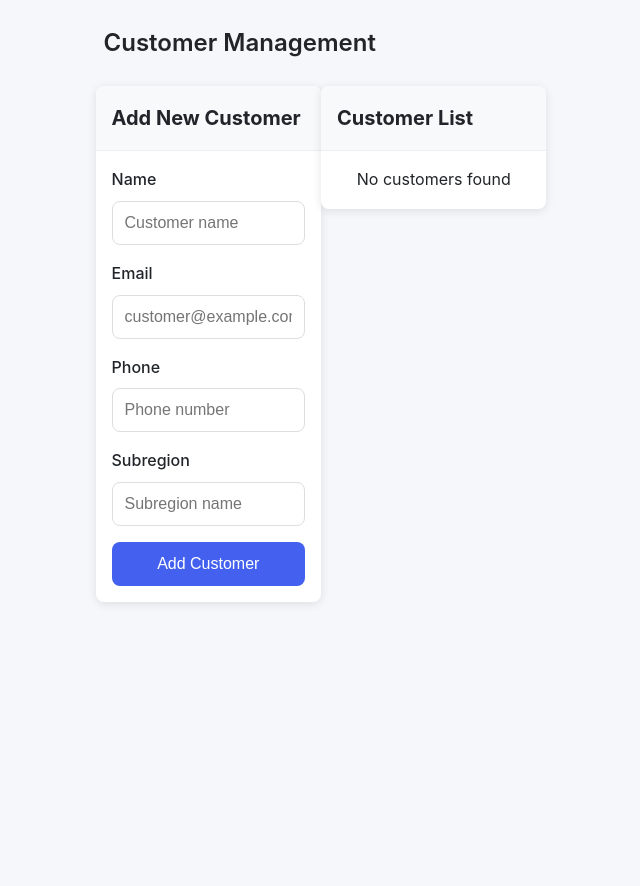
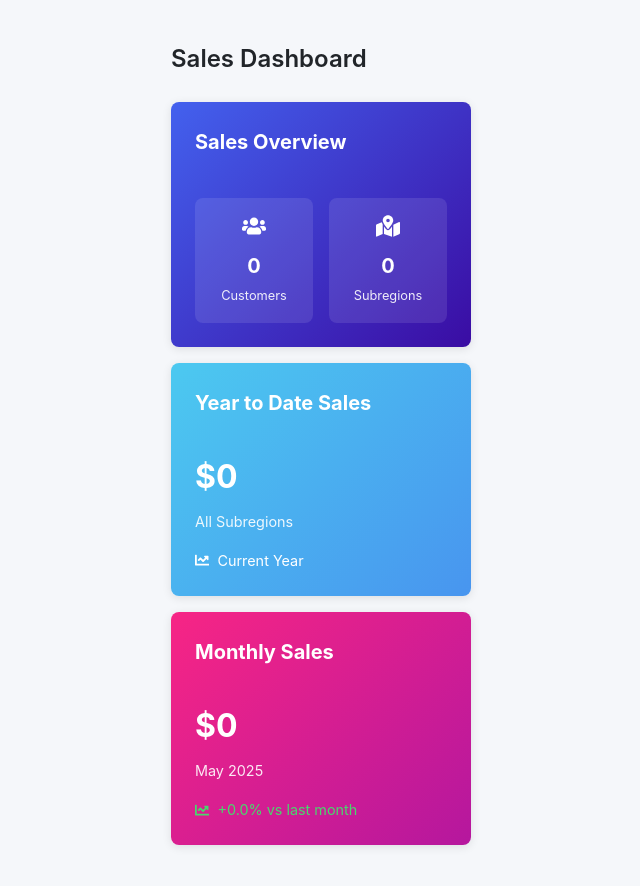
Before and after one commit to Ben1464/Growmate-Mt-Kenya, a React (Create React App) app: page / in a window 1280 px wide. Shown: the top 886 px of the page, without its empty margins (319-959 px from the left). Before the commit the page ends 800 px from the top, so only its background shows below. Built offline with nearby package versions, Linux system fonts and the light colour scheme.

Commit message:
added landing page cards

```diff
--- a/src/App.css
+++ b/src/App.css
@@ -265,3 +265,142 @@ textarea.form-control {
     padding: 0.5rem;
   }
 }
+/* Dashboard Styles */
+.dashboard {
+  padding: 1rem;
+}
+
+.dashboard-cards {
+  display: grid;
+  grid-template-columns: repeat(auto-fit, minmax(300px, 1fr));
+  gap: 1rem;
+  margin-top: 1.5rem;
+}
+
+.dashboard-card {
+  background: white;
+  border-radius: var(--border-radius);
+  box-shadow: var(--box-shadow);
+  padding: 1.5rem;
+  transition: transform 0.3s ease, box-shadow 0.3s ease;
+  cursor: pointer;
+  height: 100%;
+}
+
+.dashboard-card:hover {
+  transform: translateY(-5px);
+  box-shadow: 0 10px 20px rgba(0, 0, 0, 0.1);
+}
+
+.overview-card {
+  background: linear-gradient(135deg, #4361ee 0%, #3a0ca3 100%);
+  color: white;
+}
+
+.sales-card {
+  background: linear-gradient(135deg, #4cc9f0 0%, #4895ef 100%);
+  color: white;
+}
+
+.monthly-card {
+  background: linear-gradient(135deg, #f72585 0%, #b5179e 100%);
+  color: white;
+}
+
+.card-content {
+  height: 100%;
+  display: flex;
+  flex-direction: column;
+}
+
+.card-content h3 {
+  margin-top: 0;
+  margin-bottom: 1.5rem;
+  font-size: 1.25rem;
+}
+
+.metric-value {
+  font-size: 2rem;
+  font-weight: 700;
+  margin: 0.5rem 0;
+}
+
+.metric-label {
+  font-size: 0.9rem;
+  opacity: 0.9;
+}
+
+.metric-trend {
+  display: flex;
+  align-items: center;
+  margin-top: 1rem;
+  font-size: 0.9rem;
+}
+
+.metric-trend.positive {
+  color: #4ad66d;
+}
+
+.metric-trend.negative {
+  color: #ff6b6b;
+}
+
+.trend-icon {
+  margin-right: 0.5rem;
+}
+
+.metrics-grid {
+  display: grid;
+  grid-template-columns: 1fr 1fr;
+  gap: 1rem;
+  margin-top: 1rem;
+}
+
+.metric-item {
+  display: flex;
+  flex-direction: column;
+  align-items: center;
+  padding: 1rem;
+  background: rgba(255, 255, 255, 0.1);
+  border-radius: var(--border-radius);
+}
+
+.metric-item .metric-icon {
+  font-size: 1.5rem;
+  margin-bottom: 0.5rem;
+}
+
+.metric-item .metric-value {
+  font-size: 1.25rem;
+  margin: 0.25rem 0;
+}
+
+.metric-item .metric-label {
+  font-size: 0.8rem;
+}
+
+/* Responsive adjustments */
+@media (max-width: 768px) {
+  .dashboard-cards {
+    grid-template-columns: 1fr;
+  }
+
+  .metrics-grid {
+    grid-template-columns: 1fr;
+  }
+}
+/* Active nav item styles */
+.nav-item.active {
+  color: var(--primary-color);
+}
+
+.nav-item.active .nav-icon {
+  color: var(--primary-color);
+}
+
+/* For gradient cards, we need to adjust active state */
+.overview-card .nav-item.active,
+.sales-card .nav-item.active,
+.monthly-card .nav-item.active {
+  color: white;
+}
--- a/src/App.js
+++ b/src/App.js
@@ -1,5 +1,5 @@
-import React from 'react';
 import { BrowserRouter as Router, Route, Routes } from 'react-router-dom';
+import { DashboardPage } from './pages/DashboardPage';
 import { CustomersPage } from './pages/CustomersPage';
 import { SubregionsPage } from './pages/SubregionsPage';
 import { SalesPage } from './pages/SalesPage';
@@ -13,7 +13,8 @@ function App() {
       <div className="app-container">
         <div className="app-content">
           <Routes>
-            <Route path="/" element={<CustomersPage />} />
+            <Route path="/" element={<DashboardPage />} />
+            <Route path="/dashboard" element={<DashboardPage />} />
             <Route path="/customers" element={<CustomersPage />} />
             <Route path="/subregions" element={<SubregionsPage />} />
             <Route path="/sales" element={<SalesPage />} />
--- a/src/components/MobileNav.js
+++ b/src/components/MobileNav.js
@@ -1,23 +1,48 @@
 import React from 'react';
-import { Link } from 'react-router-dom';
-import { FaUsers, FaMapMarkerAlt, FaChartLine, FaBullseye } from 'react-icons/fa';
+import { Link, useLocation } from 'react-router-dom';
+import { FaHome, FaUsers, FaMapMarkerAlt, FaChartLine, FaBullseye } from 'react-icons/fa';
 
 export const MobileNav = () => {
+  const location = useLocation();
+
+  const isActive = (path) => {
+    return location.pathname === path;
+  };
+
   return (
     <nav className="mobile-nav">
-      <Link to="/customers" className="nav-item">
+      <Link
+        to="/dashboard"
+        className={`nav-item ${isActive('/dashboard') || isActive('/') ? 'active' : ''}`}
+      >
+        <FaHome className="nav-icon" />
+        <span>Dashboard</span>
+      </Link>
+      <Link
+        to="/customers"
+        className={`nav-item ${isActive('/customers') ? 'active' : ''}`}
+      >
         <FaUsers className="nav-icon" />
         <span>Customers</span>
       </Link>
-      <Link to="/subregions" className="nav-item">
+      <Link
+        to="/subregions"
+        className={`nav-item ${isActive('/subregions') ? 'active' : ''}`}
+      >
         <FaMapMarkerAlt className="nav-icon" />
         <span>Subregions</span>
       </Link>
-      <Link to="/sales" className="nav-item">
+      <Link
+        to="/sales"
+        className={`nav-item ${isActive('/sales') ? 'active' : ''}`}
+      >
         <FaChartLine className="nav-icon" />
         <span>Sales</span>
       </Link>
-      <Link to="/targets" className="nav-item">
+      <Link
+        to="/targets"
+        className={`nav-item ${isActive('/targets') ? 'active' : ''}`}
+      >
         <FaBullseye className="nav-icon" />
         <span>Targets</span>
       </Link>
--- /dev/null
+++ b/src/pages/DashboardPage.js
@@ -0,0 +1,105 @@
+import React from 'react';
+import { useAppStore } from '../store';
+import { useNavigate } from 'react-router-dom';
+import { FaUsers, FaChartLine, FaMapMarkedAlt } from 'react-icons/fa';
+import { format, subMonths } from 'date-fns';
+
+export const DashboardPage = () => {
+  const { sales, customers, subregions } = useAppStore();
+  const navigate = useNavigate();
+
+  // Calculate YTD sales
+  const currentYear = new Date().getFullYear();
+  const ytdSales = sales
+    .filter(sale => new Date(sale.date).getFullYear() === currentYear)
+    .reduce((sum, sale) => sum + sale.amount, 0);
+
+  // Calculate current month sales
+  const currentMonth = new Date().getMonth();
+  const currentMonthSales = sales
+    .filter(sale => {
+      const saleDate = new Date(sale.date);
+      return saleDate.getFullYear() === currentYear && saleDate.getMonth() === currentMonth;
+    })
+    .reduce((sum, sale) => sum + sale.amount, 0);
+
+  // Calculate month-over-month growth
+  const previousMonthSales = sales
+    .filter(sale => {
+      const saleDate = new Date(sale.date);
+      const prevMonthDate = subMonths(new Date(), 1);
+      return (
+        saleDate.getFullYear() === prevMonthDate.getFullYear() &&
+        saleDate.getMonth() === prevMonthDate.getMonth()
+      );
+    })
+    .reduce((sum, sale) => sum + sale.amount, 0);
+
+  const momGrowth = previousMonthSales
+    ? ((currentMonthSales - previousMonthSales) / previousMonthSales) * 100
+    : 0;
+
+  return (
+    <div className="dashboard">
+      <h1 className="page-title">Sales Dashboard</h1>
+
+      <div className="dashboard-cards">
+        {/* Overview Card */}
+        <div className="dashboard-card overview-card">
+          <div className="card-content">
+            <h3>Sales Overview</h3>
+            <div className="metrics-grid">
+              <div className="metric-item">
+                <FaUsers className="metric-icon" />
+                <span className="metric-value">{customers.length}</span>
+                <span className="metric-label">Customers</span>
+              </div>
+              <div className="metric-item">
+                <FaMapMarkedAlt className="metric-icon" />
+                <span className="metric-value">{subregions.length}</span>
+                <span className="metric-label">Subregions</span>
+              </div>
+            </div>
+          </div>
+        </div>
+
+        {/* YTD Sales Card */}
+        <div
+          className="dashboard-card sales-card"
+          onClick={() => navigate('/sales')}
+        >
+          <div className="card-content">
+            <h3>Year to Date Sales</h3>
+            <div className="metric-value">${ytdSales.toLocaleString()}</div>
+            <div className="metric-label">All Subregions</div>
+            <div className="metric-trend">
+              <FaChartLine className="trend-icon" />
+              <span>Current Year</span>
+            </div>
+          </div>
+        </div>
+
+        {/* Monthly Sales Card */}
+        <div
+          className="dashboard-card monthly-card"
+          onClick={() => navigate('/sales')}
+        >
+          <div className="card-content">
+            <h3>Monthly Sales</h3>
+            <div className="metric-value">${currentMonthSales.toLocaleString()}</div>
+            <div className="metric-label">
+              {format(new Date(), 'MMMM yyyy')}
+            </div>
+            <div className={`metric-trend ${momGrowth >= 0 ? 'positive' : 'negative'}`}>
+              <FaChartLine className="trend-icon" />
+              <span>
+                {momGrowth >= 0 ? '+' : ''}
+                {momGrowth.toFixed(1)}% vs last month
+              </span>
+            </div>
+          </div>
+        </div>
+      </div>
+    </div>
+  );
+};
```
